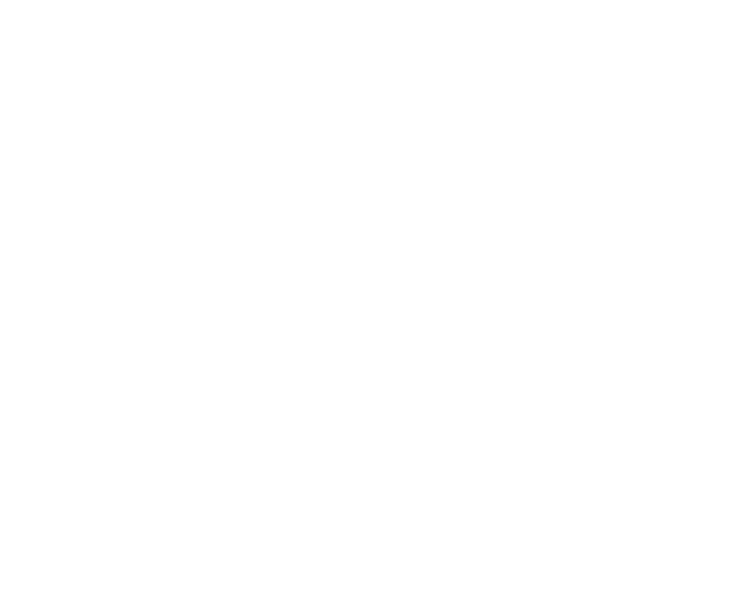
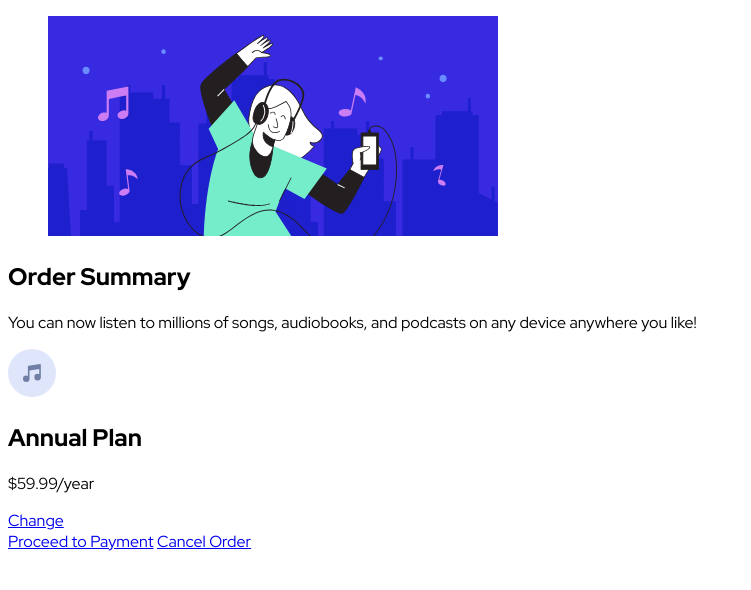
Before and after one commit to naskriK/Order, a plain HTML site: page index.html in a window 1280 px wide. Shown: the whole page, without its empty margins (0-751 px from the left). Drawn offline with Linux system fonts and the light colour scheme.

Commit message:
HTML structure
Add HTML structure based on semantic and accesibility.

```diff
--- a/index.html
+++ b/index.html
@@ -23,5 +23,40 @@
       content="Song,audiobooks,podcasts, anywhere, best in market"
     />
   </head>
-  <body></body>
+  <body>
+    <main class="main">
+      <div class="wrapper">
+        <article class="order">
+          <figure class="order__image-container">
+            <img
+              src="./src/assets/images/illustration-hero.svg"
+              alt=""
+              class="order__image"
+            />
+          </figure>
+          <h1 class="order__title">Order Summary</h1>
+          <p class="order__description">
+            You can now listen to millions of songs, audiobooks, and podcasts on
+            any device anywhere you like!
+          </p>
+          <div class="plan">
+            <img
+              src="./src/assets/images/icon-music.svg"
+              alt=""
+              class="plan__image"
+            />
+            <div class="plan__summary">
+              <h2 class="plan__title">Annual Plan</h2>
+              <p class="plan__value">$59.99/year</p>
+            </div>
+            <a href="#" class="link link--plan">Change</a>
+          </div>
+          <div class="order__actions">
+            <a href="#" class="link link--payment">Proceed to Payment</a>
+            <a href="#" class="link link--cancel">Cancel Order</a>
+          </div>
+        </article>
+      </div>
+    </main>
+  </body>
 </html>
```
